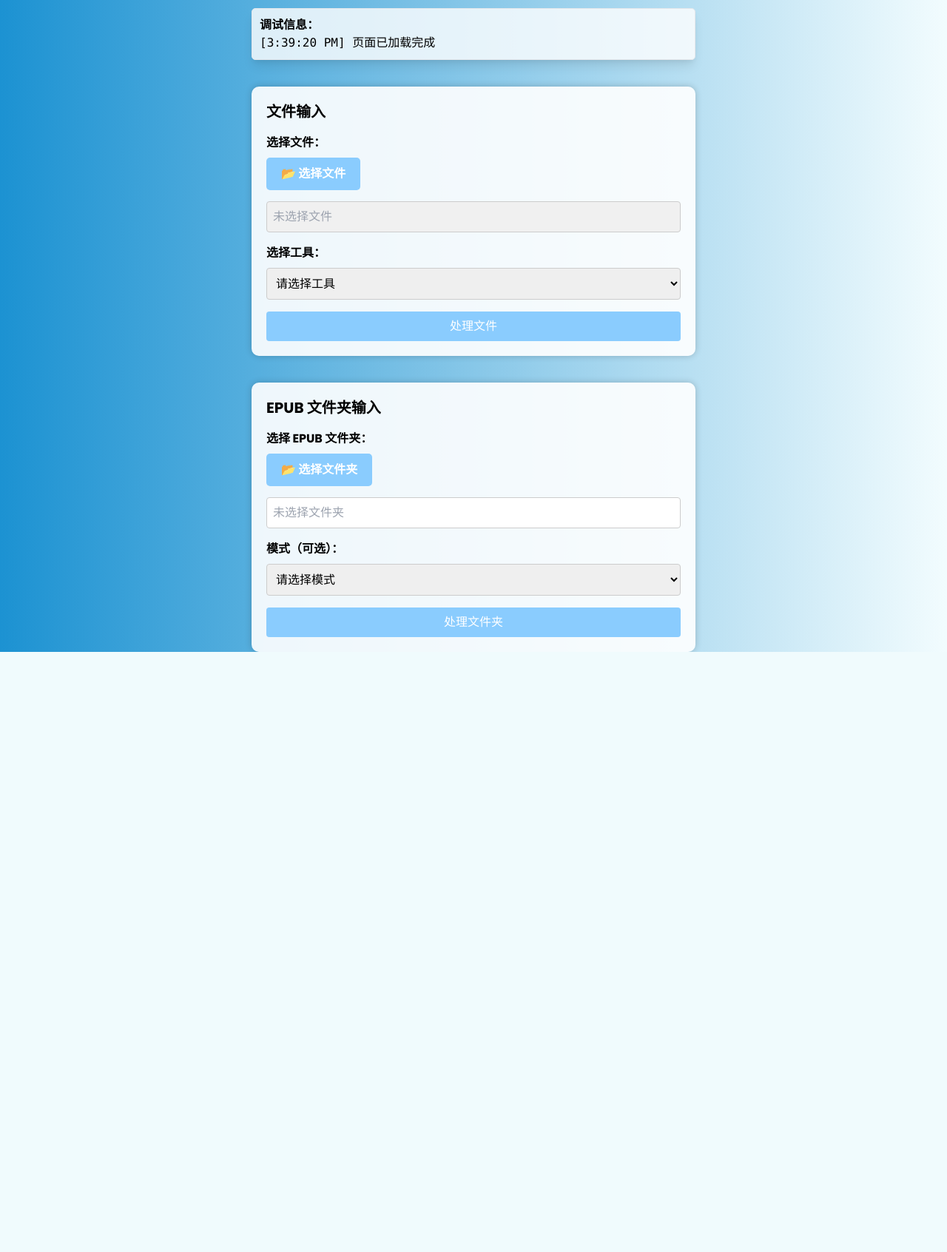
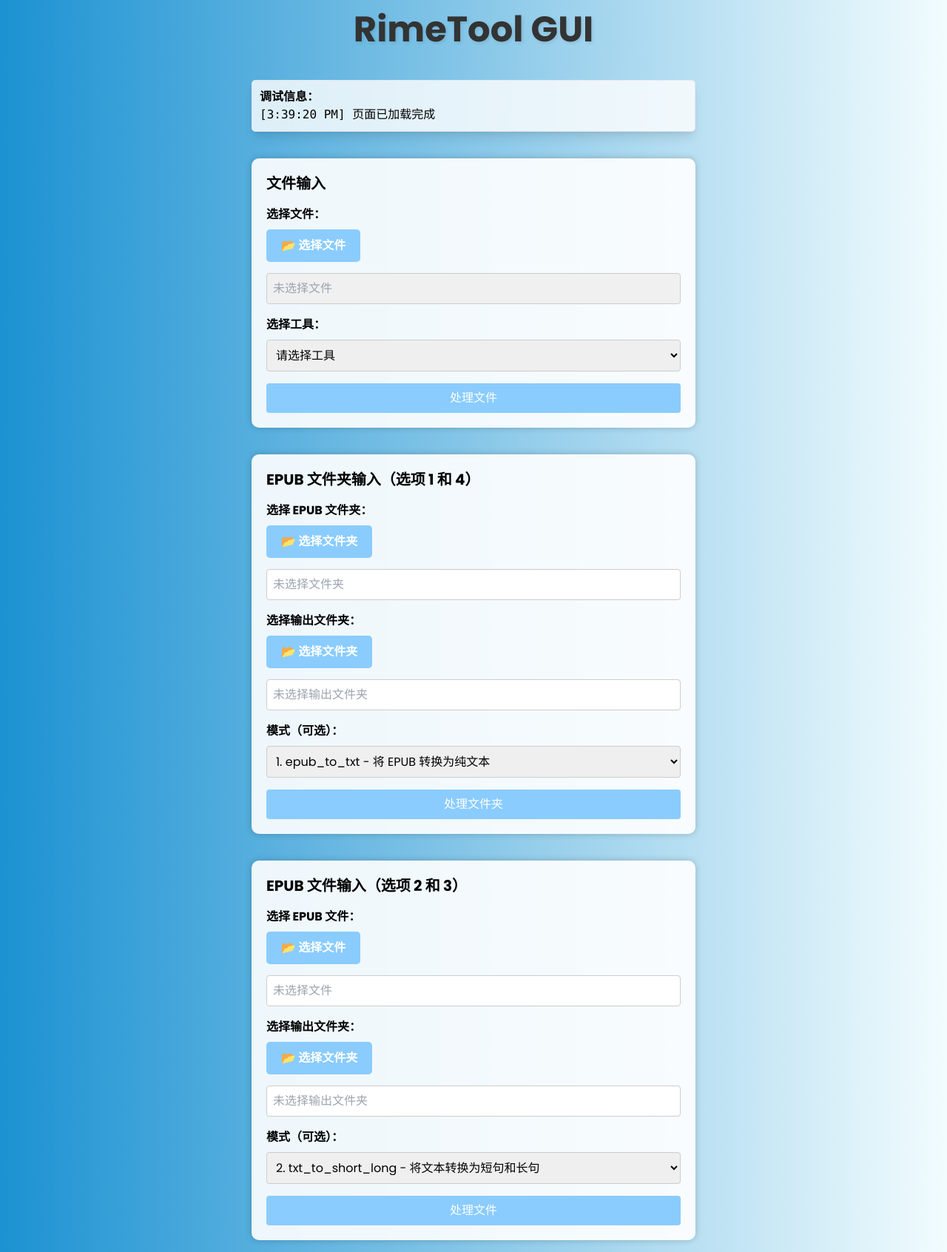
Before and after one commit to whitewatercn/rimetool, a Flask app: page / in a window 1280 px wide. Shown: the whole page at 74% size. Before the commit the page ends 881 px from the top, so only its background shows below. Run offline with Flask 3, Linux system fonts and the light colour scheme.

Commit message:
拆分epub, 14输入epub, 23输入txt, bug修复中

```diff
--- a/gui/templates/new_index.html
+++ b/gui/templates/new_index.html
@@ -9,7 +9,7 @@
     <link rel="stylesheet" href="style.css">
 </head>
 
-<body class="bg-background text-foreground flex flex-col items-center justify-center h-screen p-4">
+<body class="bg-background text-foreground flex flex-col items-center justify-center p-4">
     <h1 class="text-5xl font-bold text-primary mb-6">RimeTool GUI</h1>
 
     <div id="error" class="error hidden text-destructive bg-red-100 border border-red-400 p-4 rounded mb-4"></div>
@@ -26,7 +26,7 @@
         <h2 class="text-xl font-bold mb-4">文件输入</h2>
         <label for="file" class="block font-bold mb-2">选择文件：</label>
         <label for="file" class="file-label">📂 选择文件 </label>
-        <input type="file" id="file" required class="border border-border rounded p-2 mb-4 w-full" />
+        <input type="file" id="file" required class="border border-border rounded p-2 mb-4 w-full"  />
         <input type="text" id="file-path" class="border border-border rounded p-2 mb-4 w-full" placeholder="未选择文件" readonly />
 
         <label for="tool" class="block font-bold mb-2">选择工具：</label>
@@ -44,25 +44,55 @@
             class="bg-primary text-primary-foreground  rounded p-2 w-full transition duration-300">处理文件</button>
     </div>
 
-    <!-- EPUB 文件夹输入部分 -->
-    <div class="bg-card p-6 rounded-lg shadow-lg form-container">
-        <h2 class="text-xl font-bold mb-4">EPUB 文件夹输入</h2>
-        <label for="folder" class="block font-bold mb-2">选择 EPUB 文件夹：</label>
-        <label for="folder" class="file-label">📂 选择文件夹 </label>
-        <input type="file" id="folder" required class="border border-border rounded p-2 mb-4 w-full" webkitdirectory directory />
-        <input type="text" id="folder-path" class="border border-border rounded p-2 mb-4 w-full" placeholder="未选择文件夹" readonly />
+    <!-- EPUB 文件夹输入部分（选项 1 和 4） -->
+    <div class="bg-card p-6 rounded-lg shadow-lg form-container mb-4">
+        <h2 class="text-xl font-bold mb-4">EPUB 文件夹输入（选项 1 和 4）</h2>
+        <label for="folder-1-4" class="block font-bold mb-2">选择 EPUB 文件夹：</label>
+        <label for="folder-1-4" class="file-label">📂 选择文件夹 </label>
+        <input type="file" id="folder-1-4" required class="border border-border rounded p-2 mb-4 w-full" webkitdirectory directory accept=".epub" />
+        <input type="text" id="folder-path-1-4" class="border border-border rounded p-2 mb-4 w-full" placeholder="未选择文件夹" readonly />
 
-        <label for="mode" class="block font-bold mb-2">模式（可选）：</label>
-        <select id="mode-folder" class="border border-border rounded p-2 mb-4 w-full" >
-            <option value="selection">请选择模式</option>
+        <label for="output-folder-1-4" class="block font-bold mb-2">选择输出文件夹：</label>
+        <label for="output-folder-1-4" class="file-label">📂 选择文件夹 </label>
+        <input type="file" id="output-folder-1-4" required class="border border-border rounded p-2 mb-4 w-full" webkitdirectory directory />
+        <input type="text" id="output-folder-path-1-4" class="border border-border rounded p-2 mb-4 w-full" placeholder="未选择输出文件夹" readonly />
+
+        <label for="mode-1-4" class="block font-bold mb-2">模式（可选）：</label>
+        <select id="mode-1-4" class="border border-border rounded p-2 mb-4 w-full">
             <option value="epub_to_txt">1. epub_to_txt - 将 EPUB 转换为纯文本</option>
-            <option value="txt_to_short_long">2. txt_to_short_long - 将文本转换为短句和长句</option>
-            <option value="txt_to_rime">3. txt_to_rime - 将文本转换为 rime 格式</option>
             <option value="epub_to_rime">4. epub_to_rime - 完整的 EPUB 到 rime 转换流程</option>
         </select>
 
-        <button onclick="processFile('folder')"
+
+
+        <button onclick="processFile('folder-1-4')"
             class="bg-primary text-primary-foreground  rounded p-2 w-full transition duration-300">处理文件夹</button>
+    </div>
+
+
+
+
+    <!-- EPUB 文件输入部分（选项 2 和 3） -->
+    <div class="bg-card p-6 rounded-lg shadow-lg form-container">
+        <h2 class="text-xl font-bold mb-4">EPUB 文件输入（选项 2 和 3）</h2>
+        <label for="file-2-3" class="block font-bold mb-2">选择 EPUB 文件：</label>
+        <label for="file-2-3" class="file-label">📂 选择文件 </label>
+        <input type="file" id="file-2-3" required class="border border-border rounded p-2 mb-4 w-full"  />
+        <input type="text" id="file-path-2-3" class="border border-border rounded p-2 mb-4 w-full" placeholder="未选择文件" readonly />
+
+        <label for="output-folder-2-3" class="block font-bold mb-2">选择输出文件夹：</label>
+        <label for="output-folder-2-3" class="file-label">📂 选择文件夹 </label>
+        <input type="file" id="output-folder-2-3" required class="border border-border rounded p-2 mb-4 w-full" webkitdirectory directory />
+        <input type="text" id="output-folder-path-2-3" class="border border-border rounded p-2 mb-4 w-full" placeholder="未选择输出文件夹" readonly />
+
+        <label for="mode-2-3" class="block font-bold mb-2">模式（可选）：</label>
+        <select id="mode-2-3" class="border border-border rounded p-2 mb-4 w-full">
+            <option value="txt_to_short_long">2. txt_to_short_long - 将文本转换为短句和长句</option>
+            <option value="txt_to_rime">3. txt_to_rime - 将文本转换为 rime 格式</option>
+        </select>
+
+        <button onclick="processFile('file-2-3')"
+            class="bg-primary text-primary-foreground  rounded p-2 w-full transition duration-300">处理文件</button>
     </div>
 
     <script>
@@ -84,9 +114,9 @@
             }
         });
 
-        // 文件夹选择事件
-        document.getElementById('folder').addEventListener('change', function () {
-            const folderPathInput = document.getElementById('folder-path');
+        // 文件夹选择事件（选项 1 和 4）
+        document.getElementById('folder-1-4').addEventListener('change', function () {
+            const folderPathInput = document.getElementById('folder-path-1-4');
             if (this.files.length > 0) {
                 const firstFile = this.files[0];
                 const folderPath = firstFile.webkitRelativePath.split('/')[0];
@@ -96,31 +126,62 @@
             }
         });
 
+        // 输出文件夹选择事件（选项 1 和 4）
+        document.getElementById('output-folder-1-4').addEventListener('change', function () {
+            const outputFolderPathInput = document.getElementById('output-folder-path-1-4');
+            if (this.files.length > 0) {
+                const firstFile = this.files[0];
+                const folderPath = firstFile.webkitRelativePath.split('/')[0];
+                outputFolderPathInput.value = folderPath;
+            } else {
+                outputFolderPathInput.value = '未选择输出文件夹';
+            }
+        });
+
+        // 文件选择事件（选项 2 和 3）
+        document.getElementById('file-2-3').addEventListener('change', function () {
+            const filePathInput = document.getElementById('file-path-2-3');
+            if (this.files.length > 0) {
+                filePathInput.value = this.files[0].name;
+            } else {
+                filePathInput.value = '未选择文件';
+            }
+        });
+
+        // 输出文件夹选择事件（选项 2 和 3）
+        document.getElementById('output-folder-2-3').addEventListener('change', function () {
+            const outputFolderPathInput = document.getElementById('output-folder-path-2-3');
+            if (this.files.length > 0) {
+                const firstFile = this.files[0];
+                const folderPath = firstFile.webkitRelativePath.split('/')[0];
+                outputFolderPathInput.value = folderPath;
+            } else {
+                outputFolderPathInput.value = '未选择输出文件夹';
+            }
+        });
+
         function processFile(type) {
             log('开始处理');
 
-            let fileOrFolderInput, toolOrModeInput, pathInput;
-            let fileOrFolder, toolOrMode, path;
+            let fileOrFolderInput, toolOrModeInput, pathInput, outputFolderInput, outputFolderPathInput;
+            let toolOrMode, outputFolderPath;
 
             if (type === 'file') {
                 fileOrFolderInput = document.getElementById('file');
                 toolOrModeInput = document.getElementById('tool-file');
                 pathInput = document.getElementById('file-path');
-
-                fileOrFolder = fileOrFolderInput.files[0];
-                toolOrMode = toolOrModeInput.value;
-                path = pathInput.value;
-            } else if (type === 'folder') {
-                fileOrFolderInput = document.getElementById('folder');
-                toolOrModeInput = document.getElementById('mode-folder');
-                pathInput = document.getElementById('folder-path');
-
-                if (fileOrFolderInput.files.length > 0) {
-                    const firstFile = fileOrFolderInput.files[0];
-                    fileOrFolder = firstFile.webkitRelativePath.split('/')[0];
-                }
-                toolOrMode = toolOrModeInput.value;
-                path = pathInput.value;
+            } else if (type === 'folder-1-4') {
+                fileOrFolderInput = document.getElementById('folder-1-4');
+                toolOrModeInput = document.getElementById('mode-1-4');
+                pathInput = document.getElementById('folder-path-1-4');
+                outputFolderInput = document.getElementById('output-folder-1-4');
+                outputFolderPathInput = document.getElementById('output-folder-path-1-4');
+            } else if (type === 'file-2-3') {
+                fileOrFolderInput = document.getElementById('file-2-3');
+                toolOrModeInput = document.getElementById('mode-2-3');
+                pathInput = document.getElementById('file-path-2-3');
+                outputFolderInput = document.getElementById('output-folder-2-3');
+                outputFolderPathInput = document.getElementById('output-folder-path-2-3');
             }
 
             const loading = document.getElementById('loading');
@@ -128,31 +189,51 @@
             const success = document.getElementById('success');
 
             // 检查文件或文件夹
-
-            if ((type === 'file' && fileOrFolderInput.files.length === 0) || (type === 'folder' && fileOrFolderInput.files.length === 0)) {
-                const errorMsg = type === 'file' ? '请选择文件' : '请选择文件夹';
+            if ((type === 'file' && fileOrFolderInput.files.length === 0) ||
+                (type === 'folder-1-4' && fileOrFolderInput.files.length === 0) ||
+                (type === 'file-2-3' && fileOrFolderInput.files.length === 0)) {
+                const errorMsg = type === 'file' || type === 'file-2-3' ? '请选择文件' : '请选择文件夹';
                 log(errorMsg, 'error');
                 error.textContent = errorMsg;
                 error.style.display = 'block';
                 return;
             }
 
+            // 检查输出文件夹
+            if ((type === 'folder-1-4' || type === 'file-2-3') && outputFolderInput.files.length === 0) {
+                const errorMsg = '请选择输出文件夹';
+                log(errorMsg, 'error');
+                error.textContent = errorMsg;
+                error.style.display = 'block';
+                return;
+            }
 
             toolOrMode = toolOrModeInput.value;
+            if (type === 'folder-1-4' || type === 'file-2-3') {
+                outputFolderPath = outputFolderPathInput.value;
+            }
 
             // 准备表单数据
             const formData = new FormData();
             if (type === 'file') {
                 formData.append('file', fileOrFolderInput.files[0]);
                 formData.append('tool', toolOrMode);
-            } else if (type === 'folder') {
+            } else if (type === 'folder-1-4') {
                 for (let i = 0; i < fileOrFolderInput.files.length; i++) {
                     formData.append('files[]', fileOrFolderInput.files[i]);
                 }
                 formData.append('mode', toolOrMode);
+                formData.append('output_folder', outputFolderPath);
+            } else if (type === 'file-2-3') {
+                formData.append('file-2-3', fileOrFolderInput.files[0]);
+                formData.append('mode', toolOrMode);
+                formData.append('output_folder', outputFolderPath);
             }
 
             log(`准备发送请求 - ${type}: ${pathInput.value}, ${type === 'file' ? '工具' : '模式'}: ${toolOrMode}`);
+            if (outputFolderPath) {
+                log(`输出文件夹: ${outputFolderPath}`);
+            }
 
             // 更新 UI 状态
             loading.style.display = 'block';
--- a/rimetool/main.py
+++ b/rimetool/main.py
@@ -59,7 +59,7 @@ def get_args_parser(add_help=True):
     parser.add_argument('--mode', '-m', required=False, choices=list(mode_choices.keys()))
     return parser
 
-def main():
+def main(output_files=None):
     parser = get_args_parser()
     args = parser.parse_args()
     name = ""
@@ -76,11 +76,12 @@ def main():
         name = tosogou.main(args.input_path, args.output_path)
     elif args.tool == 'epub':
         output_dir = args.output_path
-        output_files = {
-            'clean': os.path.join(output_dir, "epub转txt.txt"),
-            'short': os.path.join(output_dir, "短句拆分.txt"),
-            'long': os.path.join(output_dir, "长句拆分.txt")
-        }
+        if not output_files:
+            output_files = {
+                'clean': os.path.join(output_dir, "epub转txt.txt"),
+                'short': os.path.join(output_dir, "短句拆分.txt"),
+                'long': os.path.join(output_dir, "长句拆分.txt")
+            }
         processor = Epub_Processor.EpubProcessor(args.input_path, output_dir, output_files)
 
         mode = mode_choices[args.mode]
@@ -104,7 +105,22 @@ def main_with_args(args_list):
     original_argv = sys.argv
     sys.argv = [''] + args_list  # 设置命令行参数
     try:
-        name = main()
+        parser = get_args_parser()
+        args = parser.parse_args(args_list)
+        output_files = None
+        if args.tool == 'epub':
+            output_dir = args.output_path
+            output_files = {
+                'clean': os.path.join(output_dir, "epub转txt.txt"),
+                'short': os.path.join(output_dir, "短句拆分.txt"),
+                'long': os.path.join(output_dir, "长句拆分.txt")
+            }
+            # 这里可以根据需要将 output_files 以某种方式传递给后续处理逻辑
+            # 比如将其添加到 args 对象中
+            # setattr(args, 'output_files', output_files)
+            sys.argv = [''] + args_list
+            # + [f"--output-files={output_files}"]  # 这行可根据实际情况调整
+        name = main(output_files)
     finally:
         sys.argv = original_argv  # 恢复原始的命令行参数
     return name
```
Also changed, not shown: gui/new_app.py (+33 -46 lines).
